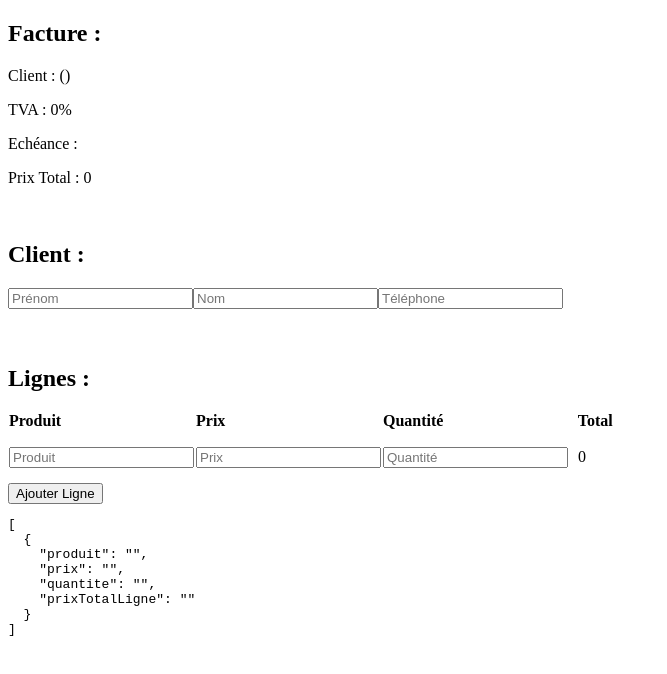
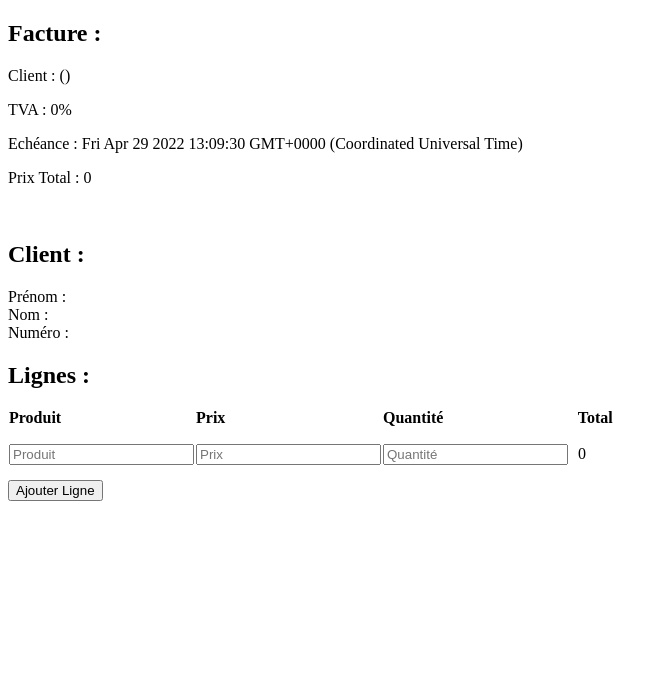
Before and after one commit to xGregouzz/projetFilRougePotesGonzalezLeGall, a Vue app: page / in a window 1280 px wide. Shown: the top 674 px of the page, without its empty margins (0-667 px from the left). Built offline with nearby package versions, Linux system fonts and the light colour scheme.

Commit message:
derniere modif

```diff
--- a/src/App.vue
+++ b/src/App.vue
@@ -1,63 +1,19 @@
-<script lang="ts">
-export default {
-  data() {
-    return {
-      nom: "",
-      prenom: "",
-      telephone: "",
-      prixTotal: "",
-      tva: "0%",
-      date: new Date(),
-      lignes: [{
-        produit: "",
-        prix: "",
-        quantite: "",
-        prixTotalLigne: "",
-      }],
-    }
-  },
-  methods: {
-    ajouterLigne: function (event) {
-      this.lignes.push({
-        produit: "",
-        prix: "",
-        quantite: "",
-      });
-    },
-    calculerPrixLigne(prix: number, quantite: number) {
-      let prixTotal = prix * quantite;
-      this.lignes.prixTotalLigne = prixTotal;
-      return prixTotal;
-    },
-
-    calculerPrixTotal() {
-      let number = 0;
-      for (let ligne of this.lignes) {
-        number += this.calculerPrixLigne(ligne.prix, ligne.quantite);
-      }
-      this.prixTotal = number;
-      return number;
-    },
-  },
-};
-</script>
 <template>
   <section>
     <h2>Facture :</h2>
-    <p>Client : {{ prenom }} {{ nom }} ({{ telephone }})</p>
-    <p>TVA : {{ tva }}</p>
-    <p>Echéance : {{ echeance }}</p>
-    <p>Prix Total : {{ calculerPrixTotal() }}</p>
-    <br>
+    <p>
+      Client : {{ invoice.client.firstName }} {{ invoice.client.lastName }} ({{
+        invoice.client.phoneNumber
+      }})
+    </p>
+    <p>TVA : {{ invoice.client.tva }}</p>
+    <p>Echéance : {{ invoice.client.date }}</p>
+    <p>Prix Total : {{ calculTotalPrice() }}</p>
+    <br />
   </section>
   <section>
     <h2>Client :</h2>
-    <input v-model="prenom" placeholder="Prénom" />
-    <input v-model="nom" placeholder="Nom" />
-    <input v-model="telephone" placeholder="Téléphone" />
-    <br>
-    <br>
-    <br>
+    <Client v-bind:client="invoice.client"></Client>
   </section>
   <section>
     <h2>Lignes :</h2>
@@ -78,24 +34,86 @@ export default {
       </tr>
     </thead>
     <tbody>
-      <tr v-for="ligne in lignes">
+      <tr v-for="line in this.invoice.lines">
         <td>
-          <input type="text" v-model="ligne.produit" placeholder="Produit" />
+          <input type="text" v-model="line.product" placeholder="Produit" />
         </td>
         <td>
-          <input type="text" v-model="ligne.prix" placeholder="Prix" />
+          <input type="text" v-model="line.price" placeholder="Prix" />
         </td>
         <td>
-          <input type="text" v-model="ligne.quantite" placeholder="Quantité" />
+          <input type="text" v-model="line.quantity" placeholder="Quantité" />
         </td>
         <td>
-          <p>&nbsp {{ calculerPrixLigne(ligne.prix, ligne.quantite) }}</p>
+          <p>&nbsp {{ calculLinePrice(line.price, line.quantity) }}</p>
         </td>
       </tr>
     </tbody>
     <div>
-      <button class="button btn-primary" v-on:click="ajouterLigne">Ajouter Ligne</button>
-      <pre>{{ lignes }}</pre>
+      <button class="button btn-primary" v-on:click="addLine">
+        Ajouter Ligne
+      </button>
     </div>
   </section>
 </template>
+
+<script lang="ts">
+import Client from "./components/Client.vue";
+export default {
+
+  components: {
+    "Client": Client,
+  },
+
+  data() {
+    return {
+      invoice: {
+
+        client: {
+          lastname: "",
+          firstname: "",
+          phoneNumber: "",
+          totalPrice: "",
+          tva: "0%",
+          date: new Date(),
+        },
+
+        lines: [
+          {
+            product: "",
+            price: "",
+            quantity: "",
+          },
+        ],
+
+      },
+      showClientForm: false,
+    };
+  },
+  methods: {
+    addLine: function (event) {
+      this.invoice.lines.push({
+        product: "",
+        price: "",
+        quantity: "",
+      });
+    },
+    calculLinePrice(price: number, quantity: number) {
+      let totalLinePrice = price * quantity;
+      this.invoice.lines.totalLinePrice = totalLinePrice;
+      return totalLinePrice;
+    },
+
+    calculTotalPrice() {
+      let number = 0;
+      for (let line of this.invoice.lines) {
+        number += this.calculLinePrice(line.price, line.quantity);
+      }
+      this.invoice.client.totalPrice = number;
+      return number;
+    },
+  },
+};
+</script>
+<style>
+</style>
--- /dev/null
+++ b/src/components/Client.vue
@@ -0,0 +1,15 @@
+<template>
+  <p>
+    Prénom : {{ client.firstname }}
+    <br />
+    Nom : {{ client.lastname }}
+    <br />
+    Numéro : {{ client.phoneNumber }}
+  </p>
+</template>
+
+<script>
+export default {
+  props: ["client"],
+};
+</script>
```
Also changed, not shown: src/components/ClientForm.vue (added, +15 -0 lines).
